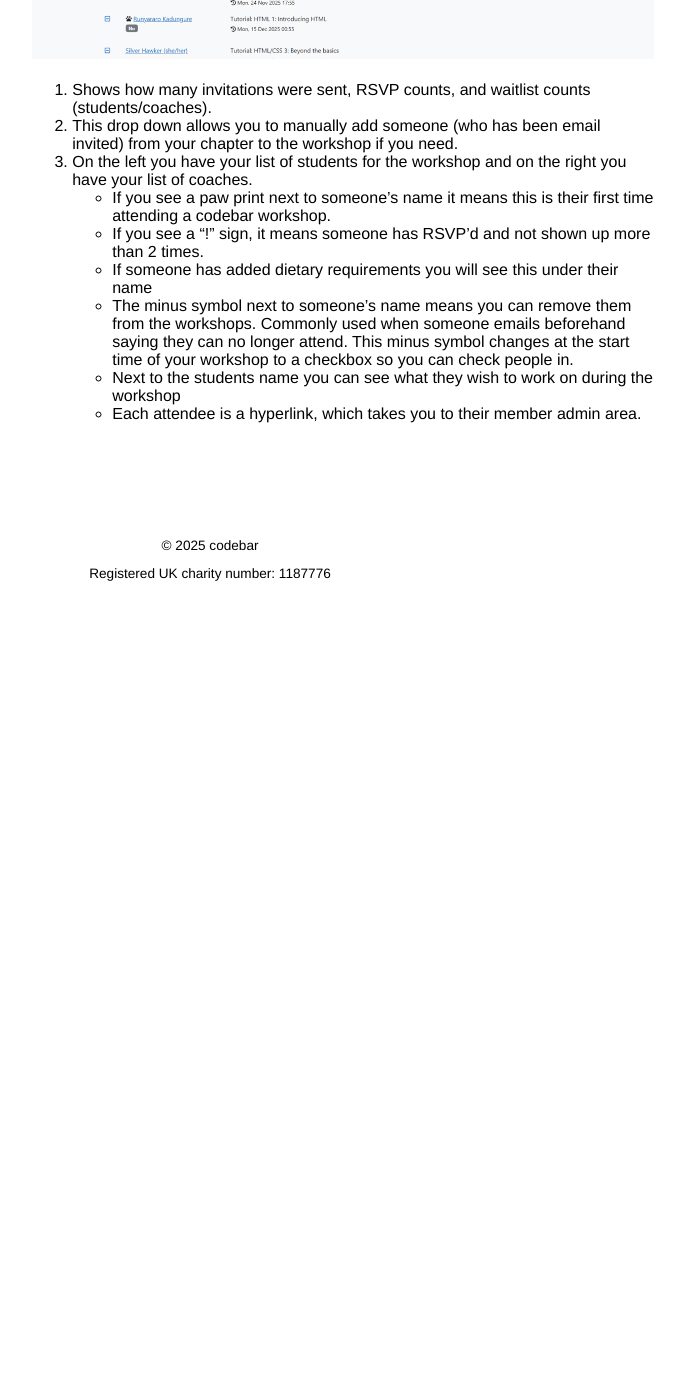
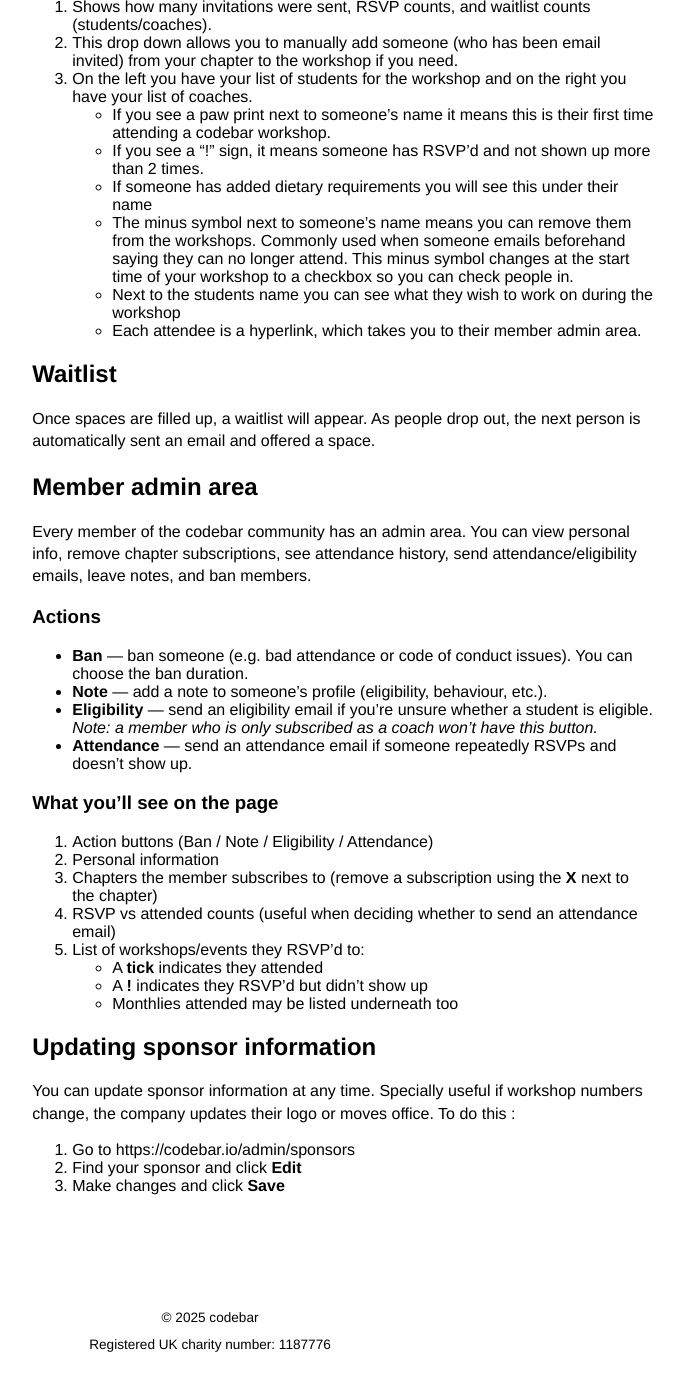
Before and after one commit to codebar/manual, a Jekyll site: the page built from _posts/2025-12-17-creating-a-workshop.md, in a window 1280 px wide and 1400 px high, scrolled down 4675 px. Shown: the top 1391 px of the window, without its empty margins (430-1114 px from the left). Built offline with Jekyll 4.4.1, drawn with Linux system fonts in a browser that asks for light colours; nearby versions of some CDN libraries; before the commit the page ends 5305 px from its top, so only the background shows below that; some of the changed text lies outside the part shown.

Commit message:
added missing bit on website guide for chapter organisers

```diff
--- a/_posts/2025-12-17-creating-a-workshop.md
+++ b/_posts/2025-12-17-creating-a-workshop.md
@@ -110,3 +108,38 @@
   - The minus symbol next to someone's name means you can remove them from the workshops. Commonly used when someone emails beforehand saying they can no longer attend. This minus symbol changes at the start time of your workshop to a checkbox so you can check people in.
   - Next to the students name you can see what they wish to work on during the workshop
   - Each attendee is a hyperlink, which takes you to their member admin area.
+
+## Waitlist
+
+Once spaces are filled up, a waitlist will appear. As people drop out, the next person is automatically sent an email and offered a space.
+
+## Member admin area
+
+Every member of the codebar community has an admin area. You can view personal info, remove chapter subscriptions, see attendance history, send attendance/eligibility emails, leave notes, and ban members.
+
+### Actions
+
+- **Ban** — ban someone (e.g. bad attendance or code of conduct issues). You can choose the ban duration.
+- **Note** — add a note to someone’s profile (eligibility, behaviour, etc.).
+- **Eligibility** — send an eligibility email if you’re unsure whether a student is eligible.
+  _Note: a member who is only subscribed as a coach won’t have this button._
+- **Attendance** — send an attendance email if someone repeatedly RSVPs and doesn’t show up.
+
+### What you’ll see on the page
+
+1. Action buttons (Ban / Note / Eligibility / Attendance)
+2. Personal information
+3. Chapters the member subscribes to (remove a subscription using the **X** next to the chapter)
+4. RSVP vs attended counts (useful when deciding whether to send an attendance email)
+5. List of workshops/events they RSVP’d to:
+   - A **tick** indicates they attended
+   - A **!** indicates they RSVP’d but didn’t show up
+   - Monthlies attended may be listed underneath too
+
+## Updating sponsor information
+
+You can update sponsor information at any time. Specially useful if workshop numbers change, the company updates their logo or moves office. To do this :
+
+1. Go to https://codebar.io/admin/sponsors
+2. Find your sponsor and click **Edit**
+3. Make changes and click **Save**
```
Also changed, not shown: other parts of _posts/2025-12-17-creating-a-workshop.md (+0 -2 lines), _posts/2025-12-17-website-guide-monthly-organisers.md (+1 -1 lines).
